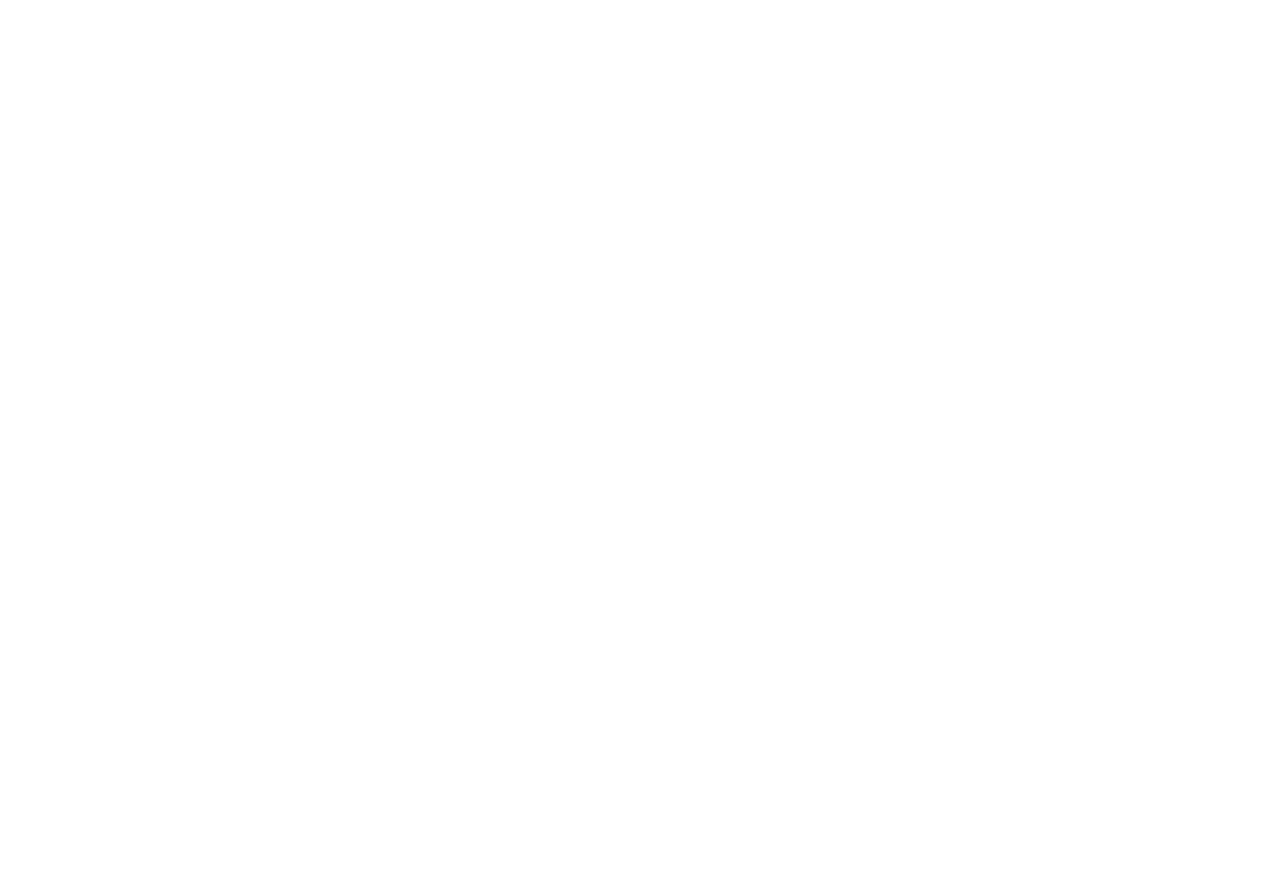
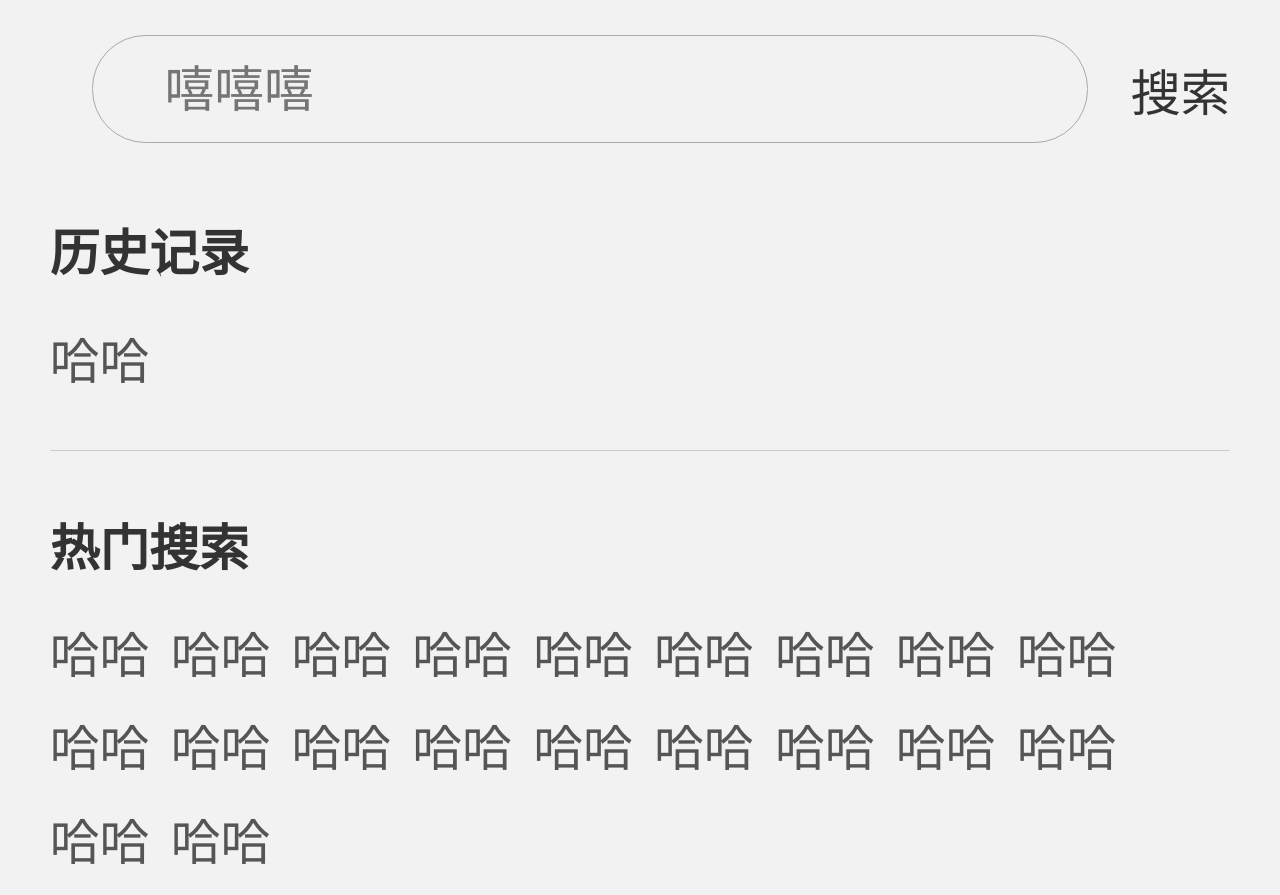
Before and after one commit to bug-one/news, a Vue app: page /#/search in a window 1280 px wide. Before the commit the page ends 800 px from the top, so only its background shows below. Built offline with nearby package versions, Linux system fonts and the light colour scheme; sample sign-in values are in the browser's storage; a small style sheet from the web is missing.

Commit message:
实现搜索页静态布局

```diff
--- a/src/components/HeaderTemplate.vue
+++ b/src/components/HeaderTemplate.vue
@@ -1,7 +1,7 @@
 <template>
   <div class="header">
     <div class="back" @click="$router.back()">
-      <i class="iconfont iconjiantou"></i>
+      <i class="iconfont iconjiantou2"></i>
     </div>
     <div class="title">{{ title }}</div>
   </div>
@@ -22,6 +22,9 @@
     font-weight: 700;
     color: #aaa;
     top: 4.5vw;
+    .iconjiantou2 {
+      font-size: 16 / 360 * 100vw;
+    }
   }
   .title {
     text-align: center;
--- a/src/components/IndexHeader.vue
+++ b/src/components/IndexHeader.vue
@@ -3,7 +3,9 @@
     <div class="logo">
       <i class="iconfont iconnew"></i>
     </div>
-    <div class="search"><i class="iconfont iconsearch"></i>搜索新闻</div>
+    <div class="search" @click="$router.push('/search')">
+      <i class="iconfont iconsearch"></i>搜索新闻
+    </div>
     <div class="user" @click="$router.push('user').catch(() => {})">
       <i class="iconfont iconwode"></i>
     </div>
--- a/src/router/index.js
+++ b/src/router/index.js
@@ -9,6 +9,7 @@
 import Star from '../views/profile/Star.vue'
 import PostDetail from '../views/PostDetail.vue'
 import MoreComment from '../views/MoreComment.vue'
+import Search from '../views/Search.vue'
 
 
 Vue.use(VueRouter)
@@ -25,7 +26,8 @@
   { path: '/myFocus', component: MyFocus, meta: { needAuth: true } },
   { path: '/star', component: Star },
   { path: '/postDetail/:id', component: PostDetail },
-  { path: '/moreComment/:id', component: MoreComment }
+  { path: '/moreComment/:id', component: MoreComment },
+  { path: '/search', component: Search }
 ]
 
 const router = new VueRouter({
--- /dev/null
+++ b/src/views/Search.vue
@@ -0,0 +1,136 @@
+<template>
+  <div id="search">
+    <div class="searchModule">
+      <span class="iconfont iconjiantou2"> </span>
+      <div class="search">
+        <span class="iconfont iconsearch"></span>
+        <input type="text" name="" id="" placeholder="嘻嘻嘻" />
+      </div>
+      <div class="btn">搜索</div>
+    </div>
+    <div class="history">
+      <div class="title">历史记录</div>
+      <ul class="historyList">
+        <li>哈哈</li>
+      </ul>
+    </div>
+    <div class="hotSearch">
+      <div class="title">热门搜索</div>
+      <ul class="hotList">
+        <li>哈哈</li>
+        <li>哈哈</li>
+        <li>哈哈</li>
+        <li>哈哈</li>
+        <li>哈哈</li>
+        <li>哈哈</li>
+        <li>哈哈</li>
+        <li>哈哈</li>
+        <li>哈哈</li>
+        <li>哈哈</li>
+        <li>哈哈</li>
+        <li>哈哈</li>
+        <li>哈哈</li>
+        <li>哈哈</li>
+        <li>哈哈</li>
+        <li>哈哈</li>
+        <li>哈哈</li>
+        <li>哈哈</li>
+        <li>哈哈</li>
+        <li>哈哈</li>
+      </ul>
+    </div>
+  </div>
+</template>
+
+<script>
+export default {};
+</script>
+
+<style lang="less" scoped>
+#search {
+  background-color: #f2f2f2;
+  min-height: 100vh;
+  padding: 0 14 / 360 * 100vw;
+}
+.searchModule {
+  display: flex;
+  align-items: center;
+  height: 50 / 360 * 100vw;
+  .iconjiantou2 {
+    padding-right: 12 / 360 * 100vw;
+
+    font-size: 16 / 360 * 100vw;
+    color: #aaa;
+  }
+  .search {
+    display: flex;
+    align-items: center;
+    flex: 1;
+    height: 30 / 360 * 100vw;
+    border-radius: 15 / 360 * 100vw;
+    border: 1px solid #aaa;
+    .iconsearch {
+      font-size: 16 / 360 * 100vw;
+      color: #aaa;
+      padding: 0 10 / 360 * 100vw;
+    }
+    input {
+      font-size: 14/ 360 * 100vw;
+      flex: 1;
+      margin-right: 12 / 360 * 100vw;
+      background-color: transparent;
+      color: #333;
+      border: none;
+      outline: none;
+    }
+  }
+  .btn {
+    font-size: 14 / 360 * 100vw;
+    color: #333;
+    padding-left: 12 / 360 * 100vw;
+  }
+}
+.history {
+  font-size: 14 / 360 * 100vw;
+
+  .title {
+    color: #333;
+    font-weight: 600;
+    padding: 10/ 360 * 100vw 0;
+  }
+  .historyList {
+    display: flex;
+    flex-wrap: wrap;
+    border-bottom: 1px solid #ccc;
+    padding-bottom: 10 / 360 * 100vw;
+
+    li {
+      font-size: 14 / 360 * 100vw;
+      padding-bottom: 6 / 360 * 100vw;
+      margin-right: 6 / 360 * 100vw;
+      color: #555;
+    }
+  }
+}
+.hotSearch {
+  margin-top: 6 / 360 * 100vw;
+  font-size: 14 / 360 * 100vw;
+
+  .title {
+    color: #333;
+    font-weight: 600;
+    padding: 10/ 360 * 100vw 0;
+  }
+  .hotList {
+    display: flex;
+    flex-wrap: wrap;
+
+    li {
+      font-size: 14 / 360 * 100vw;
+      padding-bottom: 6 / 360 * 100vw;
+      margin-right: 6 / 360 * 100vw;
+      color: #555;
+    }
+  }
+}
+</style>
```
Also changed, not shown: 1 other file (tests, documents, lock files or other folders).
